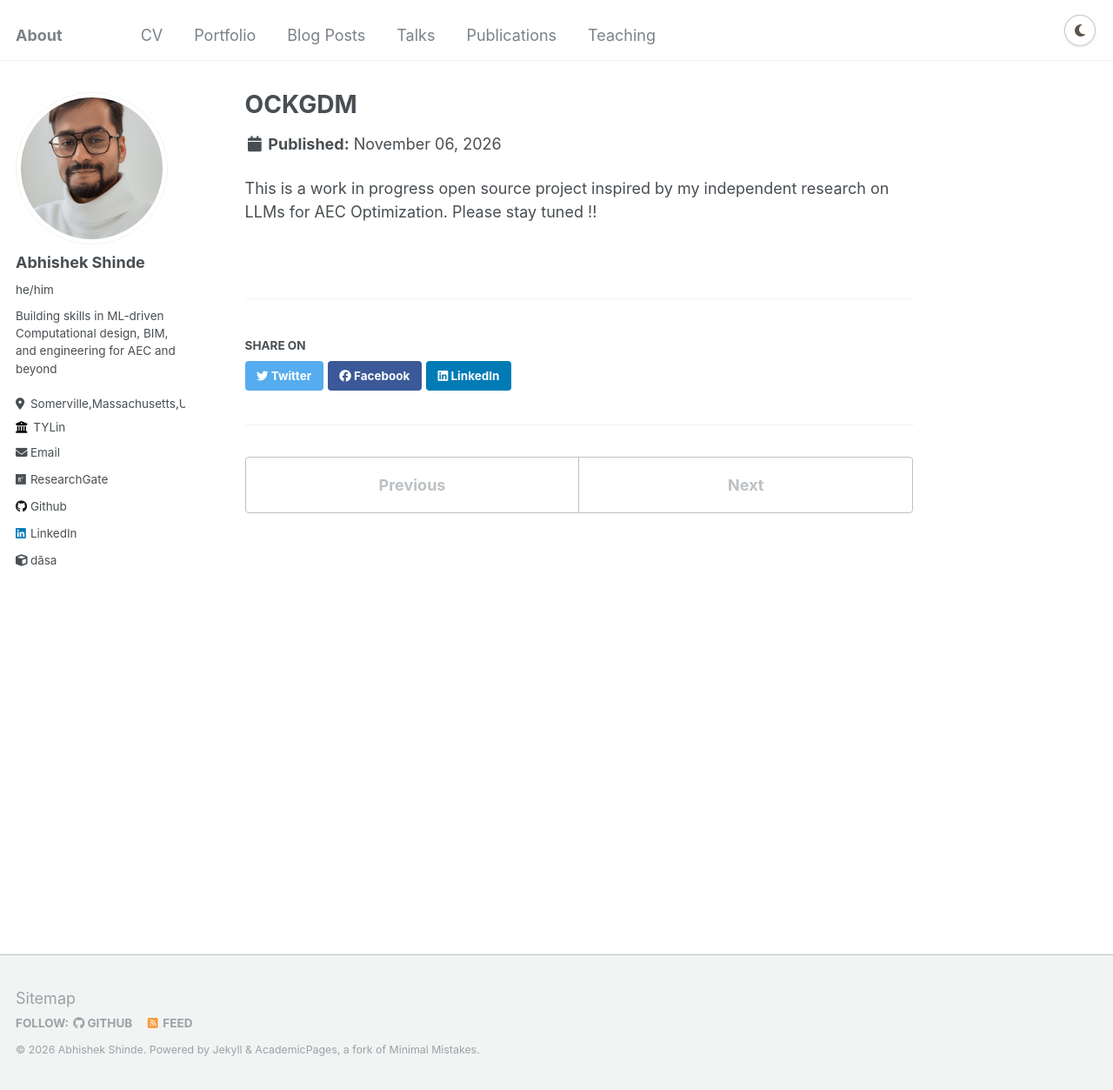
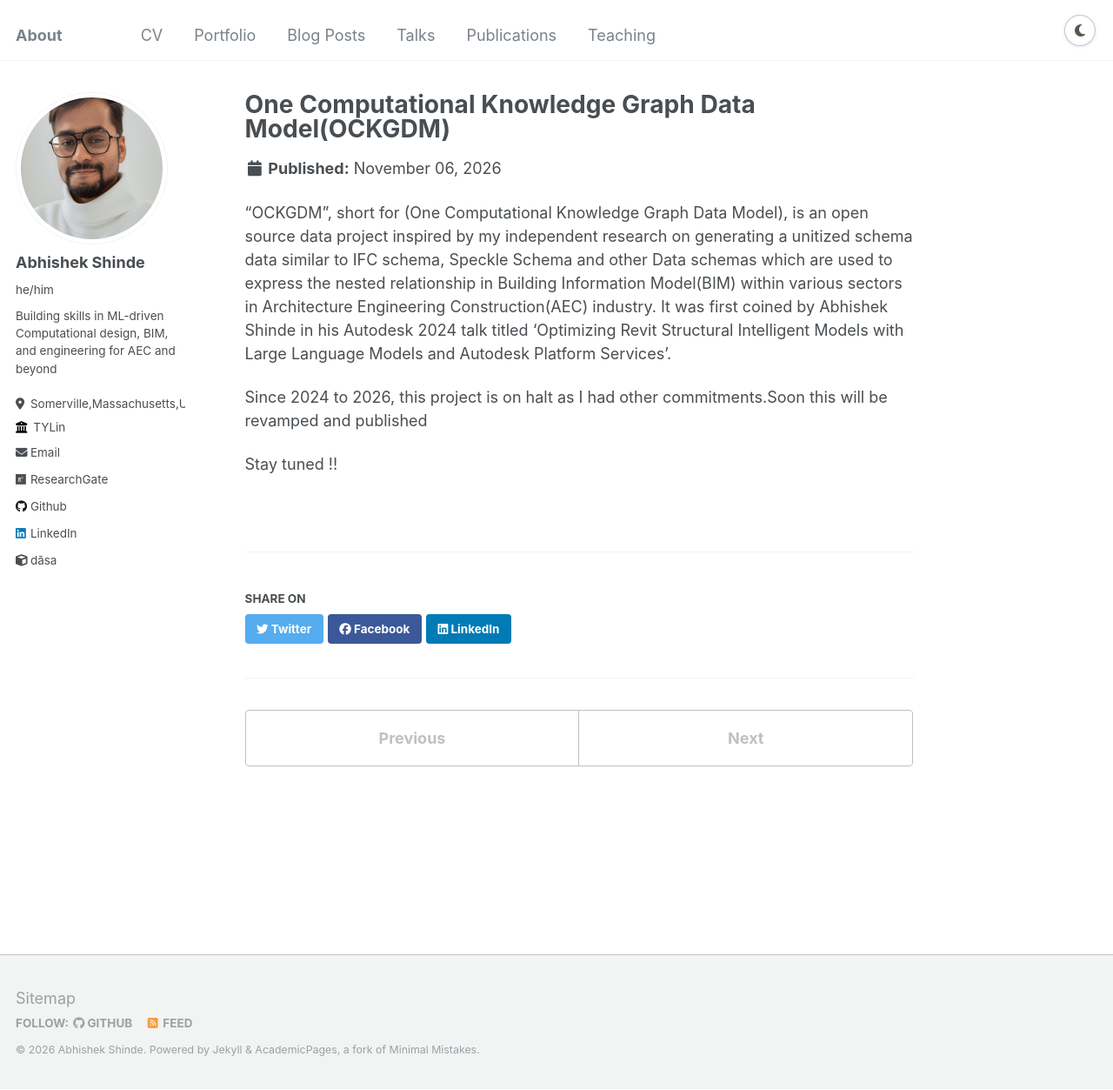
Before and after one commit to InquisitiveAS/InquisitiveAS.github.io, a Jekyll site: the page built from _portfolio/portfolio-4.md, in a window 1280 px wide and 1253 px high. Shown: the whole window at 87% size. Built offline with Jekyll 4.4.1, drawn with Linux system fonts in a browser that asks for light colours.

Commit message:
Update portfolio 4 and 5 markdowns

```diff
--- a/_portfolio/portfolio-4.md
+++ b/_portfolio/portfolio-4.md
@@ -1,5 +1,5 @@
 ---
-title: "OCKGDM"
+title: "One Computational Knowledge Graph Data Model(OCKGDM)"
 subtitle: "Work in progress · LLM × AEC research"
 image: /images/wip_portfolio_logo.png
 excerpt: "WIP<br/><img src='/images/wip_portfolio_logo.png'>"
@@ -12,4 +12,10 @@ collection: portfolio
 
 -->
 
-This is a work in progress open source project inspired by my independent research on LLMs for AEC Optimization. Please stay tuned !!
+"OCKGDM", short for (One Computational Knowledge Graph Data Model), is an open source data project inspired by my independent research on generating a unitized schema data similar to IFC schema, Speckle Schema and other Data schemas which are used to express the nested relationship in Building Information Model(BIM) within various
+sectors in Architecture Engineering Construction(AEC) industry. It was first coined by Abhishek Shinde in his
+Autodesk 2024 talk titled 'Optimizing Revit Structural Intelligent Models with Large Language Models and Autodesk Platform Services'.
+
+Since 2024 to 2026, this project is on halt as I had other commitments.Soon this will be revamped and published
+
+Stay tuned !!
```
Also changed, not shown: images/04_portfolio_1.png (added).
